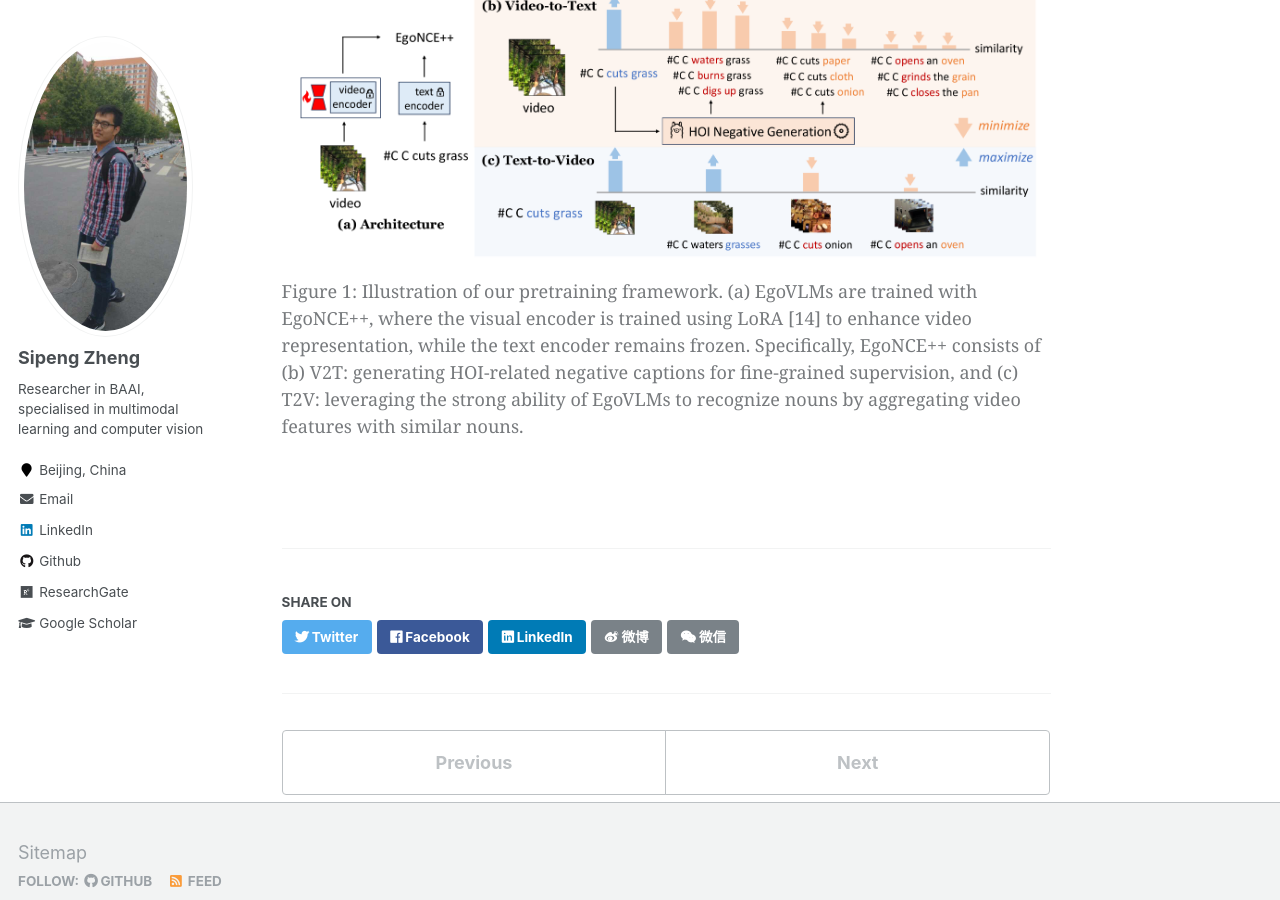
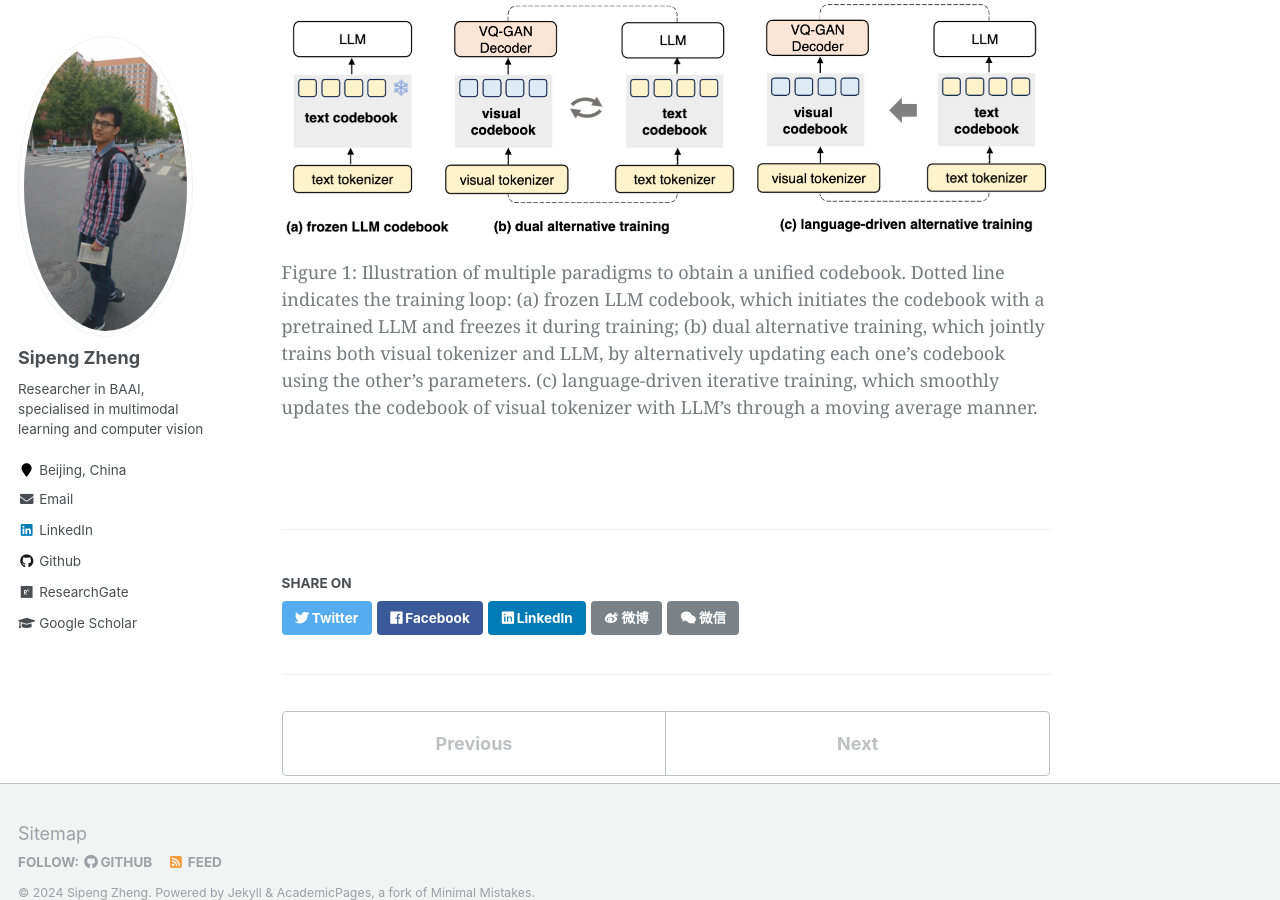
Before and after one commit to zhengsipeng/zhengsipeng.github.io, a Jekyll site: the page built from _publications/2024-2-UNICODE.md, in a window 1280 px wide and 900 px high, scrolled down 769 px. Built offline with Jekyll 4.4.1, drawn with Linux system fonts in a browser that asks for light colours.

Commit message:
Update 2024-2-UNICODE.md

```diff
--- a/_publications/2024-2-UNICODE.md
+++ b/_publications/2024-2-UNICODE.md
@@ -2,7 +2,7 @@
 title: "UniCode: Learning a Unified Codebook for Multimodal Large Language Models"
 collection: publications
 permalink: /publication/2024-2-UNICODE
-excerpt: 'This paper proposes the first large multi-modal model for open-world agents in Minecraft.'
+excerpt: 'This paper proposes UniCode, novel approach within the domain of multimodal large language models (MLLMs) that learns a unified codebook to efficiently tokenize visual, text, and potentially other types of signals.'
 date: 2024-05-01
 venue: 'arXiv preprint, 2024'
 paperurl: 'https://arxiv.org/abs/2403.09072'
@@ -15,6 +15,6 @@
 Despite using significantly fewer parameters and less data during training, Unicode demonstrates promising capabilities in visual reconstruction and generation. It also achieves performances comparable to leading MLLMs across a spectrum of VQA benchmarks.
 
 <figure>
-<img src="../images/pubs/egonce++_24.png" width="100%" height="100%" alt="替代文本">
-<figcaption style="font-size: 18px">Figure 1: Illustration of our pretraining framework. (a) EgoVLMs are trained with EgoNCE++, where the visual encoder is trained using LoRA [14] to enhance video representation, while the text encoder remains frozen. Specifically, EgoNCE++ consists of (b) V2T: generating HOI-related negative captions for fine-grained supervision, and (c) T2V: leveraging the strong ability of EgoVLMs to recognize nouns by aggregating video features with similar nouns.</figcaption>
+<img src="../images/pubs/unicode_24.png" width="100%" height="100%" alt="替代文本">
+<figcaption style="font-size: 18px">Figure 1: Illustration of multiple paradigms to obtain a unified codebook. Dotted line indicates the training loop: (a) frozen LLM codebook, which initiates the codebook with a pretrained LLM and freezes it during training; (b) dual alternative training, which jointly trains both visual tokenizer and LLM, by alternatively updating each one’s codebook using the other’s parameters. (c) language-driven iterative training, which smoothly updates the codebook of visual tokenizer with LLM’s through a moving average manner.</figcaption>
 </figure>
```
